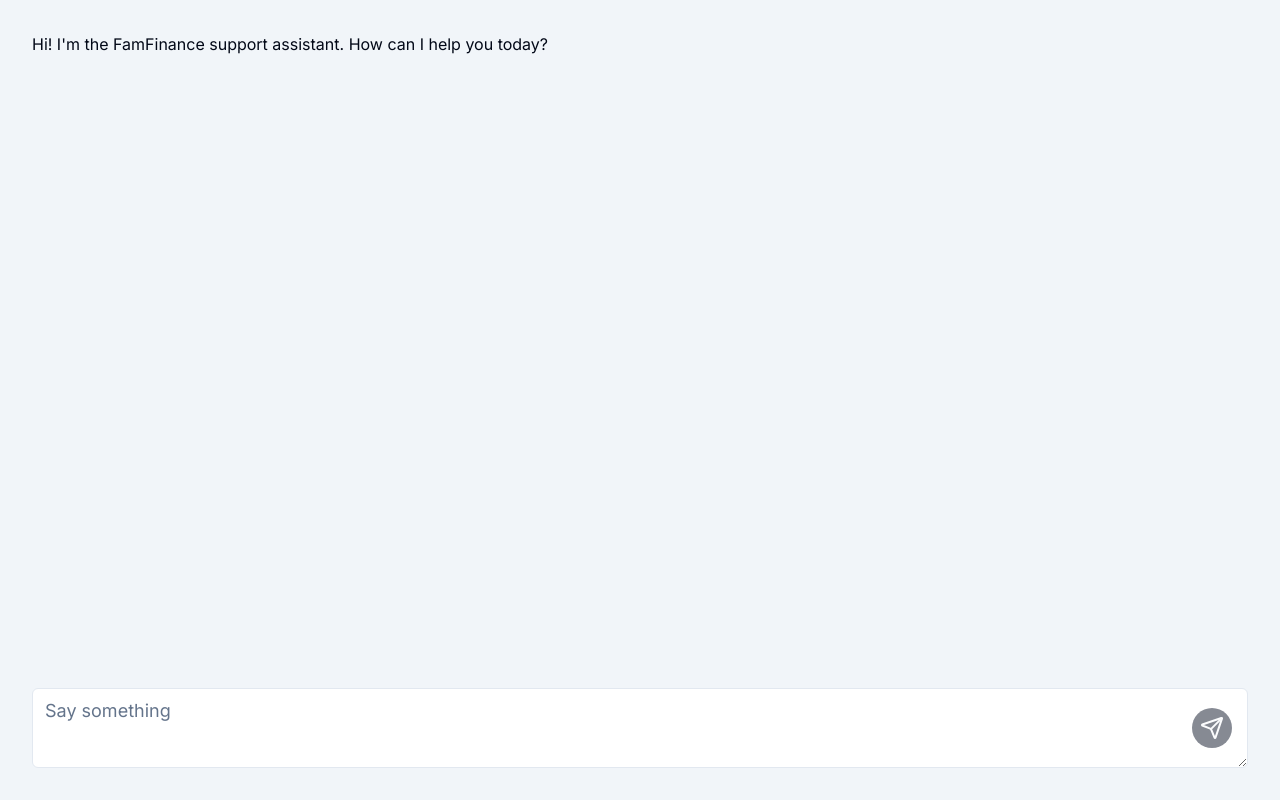
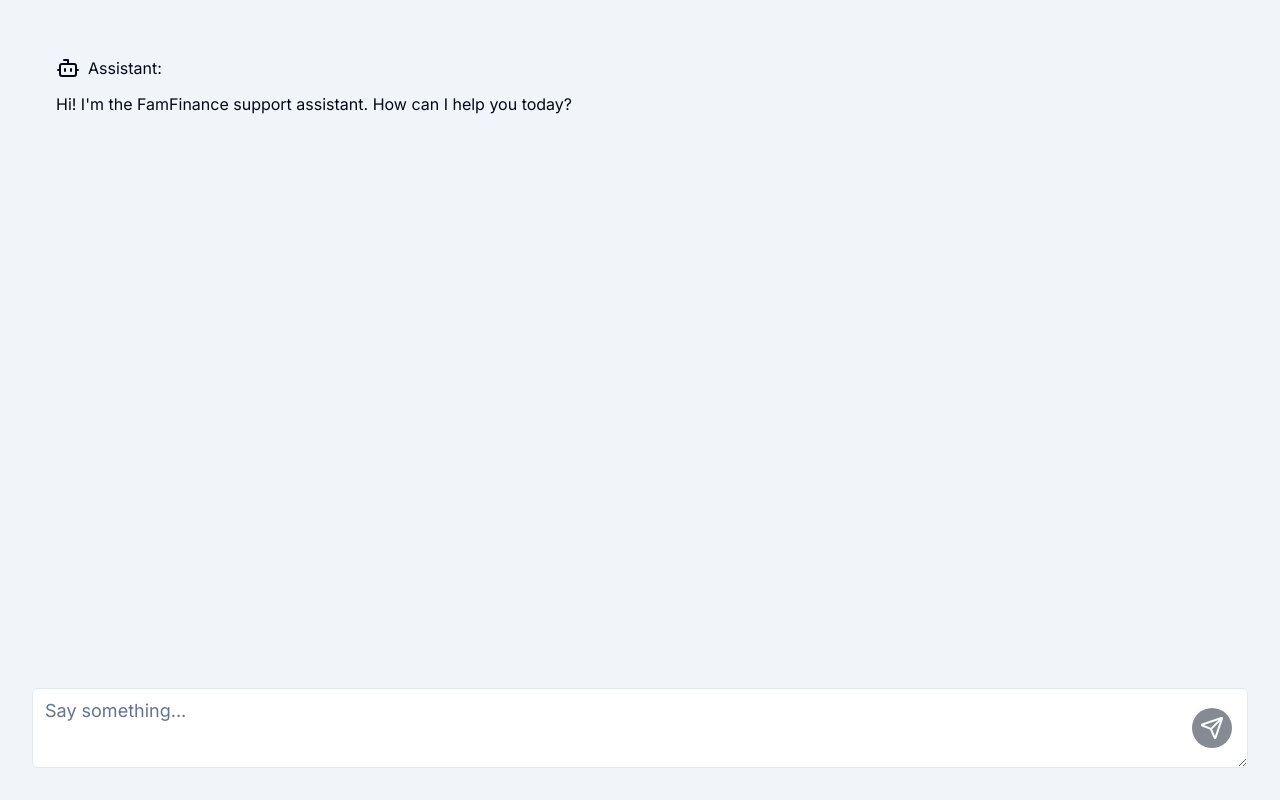
Before and after one commit to famfrank1298/chatbot, a Next.js app: page / in a window 1280 px wide. Built offline with nearby package versions, Linux system fonts and the light colour scheme.

Commit message:
code clean up

```diff
--- a/src/app/components/Message/Message.tsx
+++ b/src/app/components/Message/Message.tsx
@@ -1,9 +1,35 @@
 import { Card, CardHeader } from "@/components/ui/card";
-import { Message as MessageType } from "ai";
 import { Bot, User } from "lucide-react";
+import { useEffect, useState } from "react";
 
-export default function Message({ message }: { message: MessageType }) {
+interface MessageData {
+  role: string;
+  content: string;
+}
+
+interface MessageProp {
+  message: MessageData;
+}
+
+const Message: React.FC<MessageProp> = ({ message }) => {
   const { role, content } = message;
+  const [displayedText, setDisplayedText] = useState("");
+
+  useEffect(() => {
+    let currentIndex = 0;
+    const interval = setInterval(() => {
+      if (currentIndex !== content.length) {
+        setDisplayedText(content.substring(0, currentIndex + 1));
+        currentIndex++;
+        console.log("currentIndex: ", currentIndex);
+      } else {
+        clearInterval(interval);
+      }
+    }, 30);
+
+    return () => clearInterval(interval);
+  }, [content]);
+
   if (role === "assistant") {
     return (
       <div className="flex flex-col gap-3 p-6 whitespace-pre-wrap">
@@ -11,18 +37,20 @@
           <Bot />
           Assistant:
         </div>
-        {content}
+        {displayedText}
       </div>
     );
   }
   return (
     <Card className="whitespace-pre-wrap">
       <CardHeader>
-        <div className="flex items-center gap-2">
+        <div className="flex items-center gap-2  justify-end">
           <User size={36} />
           {content}
         </div>
       </CardHeader>
     </Card>
   );
-}
+};
+
+export default Message;
--- a/src/app/page.tsx
+++ b/src/app/page.tsx
@@ -1,10 +1,8 @@
 "use client";
-import Image from "next/image";
-import { useChat } from "ai/react";
 import { Textarea } from "@/components/ui/textarea";
 import { Button } from "@/components/ui/button";
 import { Send } from "lucide-react";
-import { useRef, useState } from "react";
+import { useState } from "react";
 import Message from "./components/Message/Message";
 
 export default function Home() {
@@ -36,29 +34,19 @@
       { role: "assistant", content: data.message },
     ]);
   };
-  // const { messages, handleSubmit, input, handleInputChange } = useChat();
-  // const formRef = useRef<HTMLFormElement>(null);
-  // function handleKeyDown(e: React.KeyboardEvent<HTMLTextAreaElement>) {
-  //   if (e.key === "Enter" && !e.shiftKey) {
-  //     e.preventDefault();
-  //     formRef.current?.requestSubmit();
-  //   }
-  // }
+
   return (
     <main className="fixed h-full w-full  bg-muted">
       <div className="container h-full w-full flex flex-col py-8">
         <div className="flex-1 overflow-y-auto">
           {messages.map((message, index) => (
-            // <Message key={message.role} message={message.content} />
-            <div key={index} className="flex">
-              {message.content}
-            </div>
+            <Message key={index} message={message} />
           ))}
         </div>
         <div className="mt-auto relative">
           <Textarea
             className="w-full text-lg"
-            placeholder="Say something"
+            placeholder="Say something..."
             value={message}
             onChange={(e) => setMessage(e.target.value)}
           />
```
Also changed, not shown: src/app/api/chat/route.tsx (+0 -9 lines), src/app/globals.css (line endings or trailing spaces).
